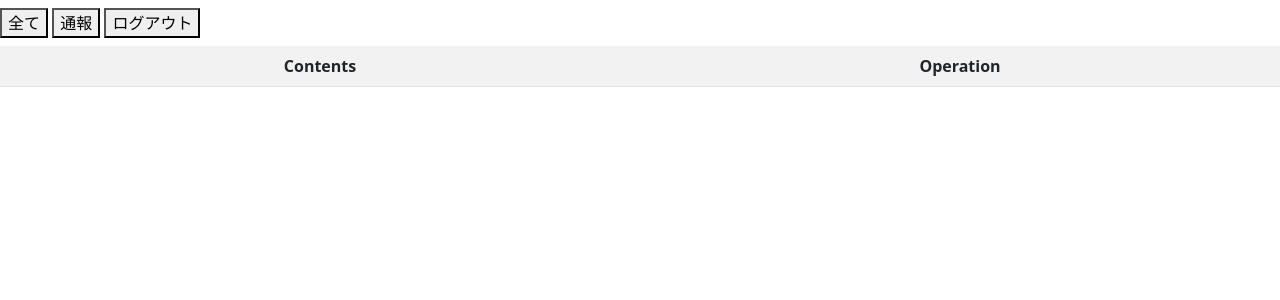
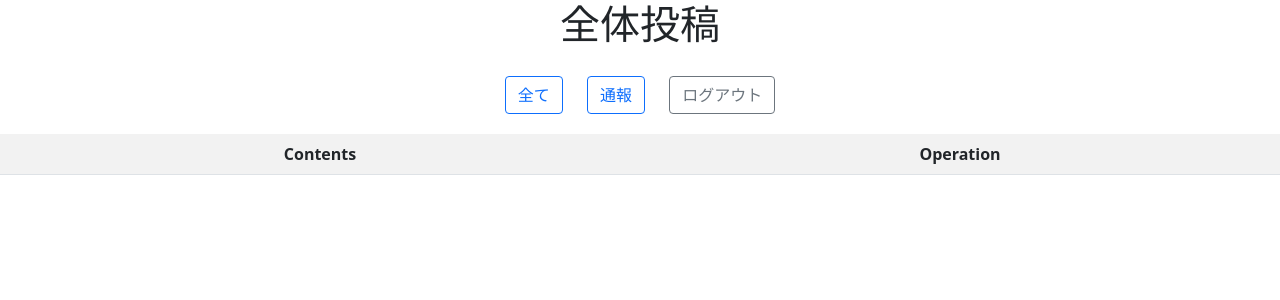
Before and after one commit to Yudai-Saito/Homete, a Flask app: page /posts/ in a window 1280 px wide. Shown: the top 300 px of the page. Run offline with Flask 3, Linux system fonts and the light colour scheme; lists and menus that the app fills with data are empty; parts of the project's set-up code (start-up, migrations or seed data) failed here and were passed over.

Commit message:
feat: 現在の表示情報とボタン操作の処理

```diff
--- a/admin/routes/posts.py
+++ b/admin/routes/posts.py
@@ -11,7 +11,7 @@ posts = Blueprint("posts", __name__, url_prefix="/posts")
 @posts.route("/")
 def posts_template():
   posts = db.session.query(Posts).filter(Posts.approved == None).order_by(desc(Posts.id)).all()
-  return render_template("posts.html", posts=posts)
+  return render_template("posts.html", display_name="全体投稿" ,posts=posts)
 
 @posts.route("/report")
 def posts_report_template():
@@ -20,7 +20,7 @@ def posts_report_template():
 
     posts = db.session.query(Posts).filter(Posts.id.in_(report_posts), Posts.approved == None).order_by(desc(Posts.id)).all()
 
-    return render_template("posts.html", posts=posts)
+    return render_template("posts.html", display_name="通報投稿", posts=posts)
 
 @posts.route("/approved")
 def posts_approved():
--- a/admin/templates/posts.html
+++ b/admin/templates/posts.html
@@ -10,18 +10,53 @@
     />
   </head>
   <style>
+    header {
+      display: flex;
+      justify-content: center;
+      flex-direction: column;
+    }
+    .header-button {
+      text-align: right;
+      margin: 20px 100px;
+      align-self: center;
+    }
+    .btn {
+      margin: 0px 10px;
+    }
+    h1 {
+      text-align: center;
+    }
     .table-center {
       text-align: center;
     }
   </style>
   <body>
-    <nav class="navbar">
-      <header>
-        <button>全て</button>
-        <button>通報</button>
-        <button>ログアウト</button>
-      </header>
-    </nav>
+    <header>
+      <h1>{{ display_name }}</h1>
+      <div class="header-button">
+        <button
+          type="button"
+          class="btn btn-outline-primary"
+          onclick="window.location.href='/posts'"
+        >
+          全て
+        </button>
+        <button
+          type="button"
+          class="btn btn-outline-primary"
+          onclick="window.location.href='/posts/report'"
+        >
+          通報
+        </button>
+        <button
+          type="button"
+          class="btn btn-outline-secondary"
+          onclick="window.location.href='/logout'"
+        >
+          ログアウト
+        </button>
+      </div>
+    </header>
     <table class="table table-striped table-hover table-center">
       <tr>
         <th scope="col" style="width: 30%">Contents</th>
```
